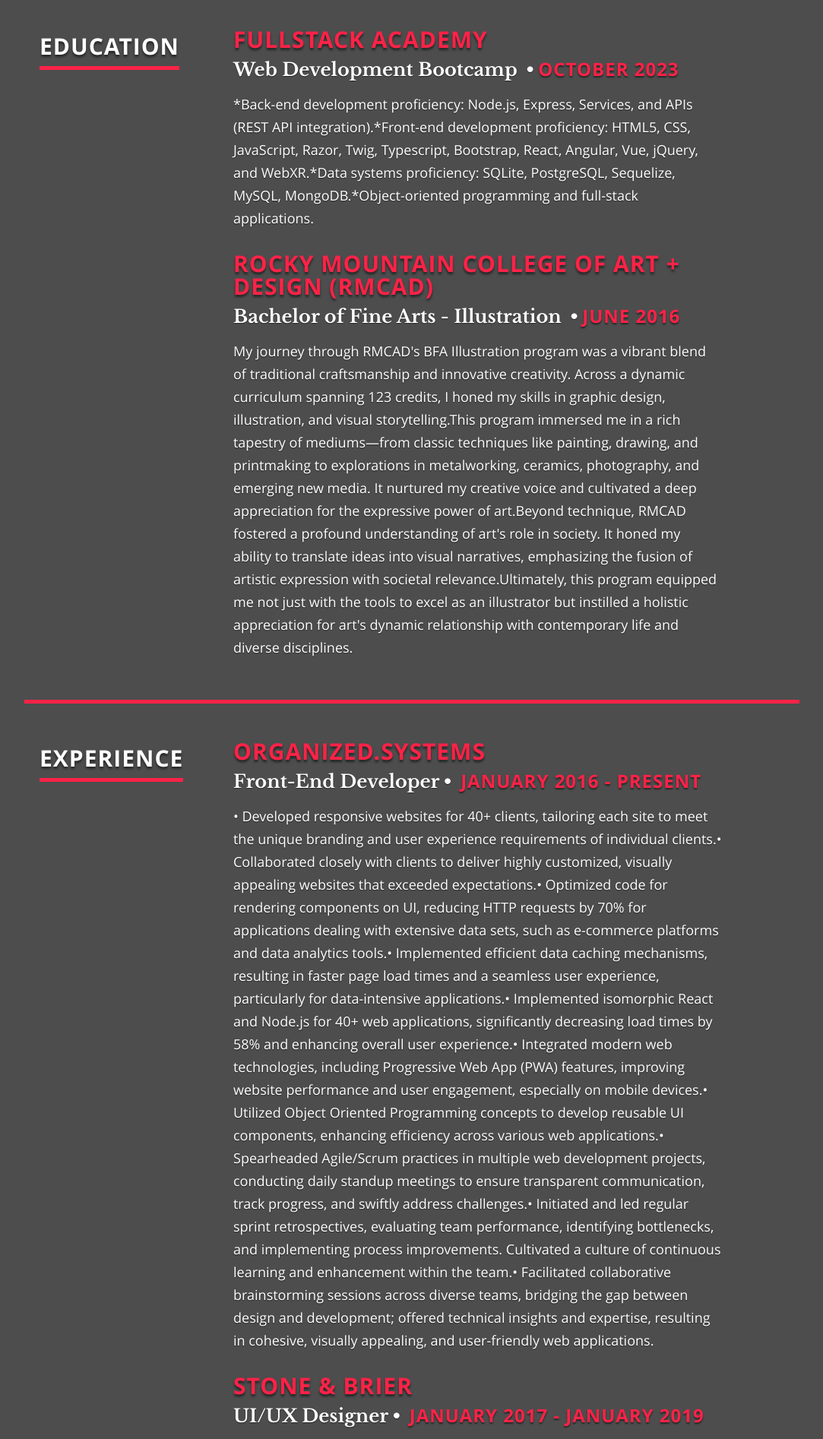
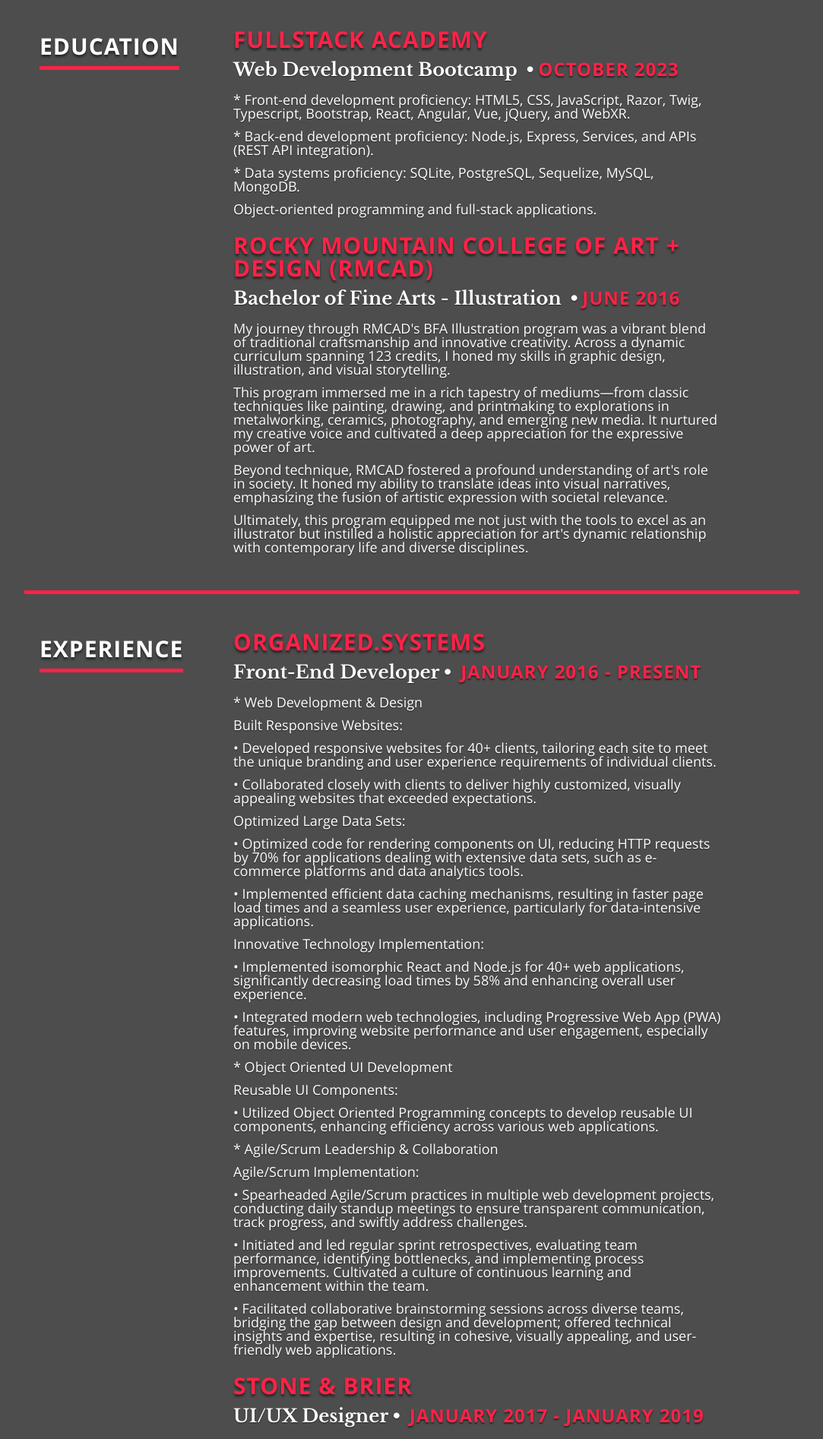
Before and after one commit to Jeremy-Jefferson/Jeremy-Jefferson-Portfolio, a React (Create React App) app: page / in a window 1280 px wide. Shown: the part 1980-3874 px from the top of the page at 76% size, without its empty margins (98-1181 px from the left). Built offline with nearby package versions, Linux system fonts and the light colour scheme.

Commit message:
resume update

```diff
--- a/public/resumeData.json
+++ b/public/resumeData.json
@@ -53,13 +53,25 @@
         "title": "Front-End Developer",
         "years": "January 2016 - Present",
         "description": [
+          "* Web Development & Design",
+          "Built Responsive Websites:",
           "• Developed responsive websites for 40+ clients, tailoring each site to meet the unique branding and user experience requirements of individual clients.",
           "• Collaborated closely with clients to deliver highly customized, visually appealing websites that exceeded expectations.",
+
+          "Optimized Large Data Sets:",
           "• Optimized code for rendering components on UI, reducing HTTP requests by 70% for applications dealing with extensive data sets, such as e-commerce platforms and data analytics tools.",
           "• Implemented efficient data caching mechanisms, resulting in faster page load times and a seamless user experience, particularly for data-intensive applications.",
+
+          "Innovative Technology Implementation:",
           "• Implemented isomorphic React and Node.js for 40+ web applications, significantly decreasing load times by 58% and enhancing overall user experience.",
           "• Integrated modern web technologies, including Progressive Web App (PWA) features, improving website performance and user engagement, especially on mobile devices.",
+
+          "* Object Oriented UI Development",
+          "Reusable UI Components:",
           "• Utilized Object Oriented Programming concepts to develop reusable UI components, enhancing efficiency across various web applications.",
+
+          "* Agile/Scrum Leadership & Collaboration",
+          "Agile/Scrum Implementation:",
           "• Spearheaded Agile/Scrum practices in multiple web development projects, conducting daily standup meetings to ensure transparent communication, track progress, and swiftly address challenges.",
           "• Initiated and led regular sprint retrospectives, evaluating team performance, identifying bottlenecks, and implementing process improvements. Cultivated a culture of continuous learning and enhancement within the team.",
           "• Facilitated collaborative brainstorming sessions across diverse teams, bridging the gap between design and development; offered technical insights and expertise, resulting in cohesive, visually appealing, and user-friendly web applications."
@@ -70,21 +82,25 @@
         "title": "UI/UX Designer",
         "years": "January 2017 - January 2019",
         "description": [
-          "Creative Direction and Client Collaboration",
+          "* Creative Direction and Client Collaboration",
           "Enhanced User Engagement:",
           "• Led brainstorming meetings and creative sessions for 3-5 branding and visual design clients, resulting in a 25% increase in user engagement across multiple projects.",
           "• Fostered a collaborative environment, encouraging the generation of innovative ideas and creative solutions to meet client requirements.",
+
           "Exceptional Design Craftsmanship:",
           "• Developed visually appealing and user-friendly interfaces, improving customer experiences and contributing to a 20% higher client satisfaction rate.",
           "• Ensured seamless integration of design aesthetics and usability, resulting in a cohesive and intuitive user interface design.",
-          "UI/UX Consistency and Documentation",
+
+          "* UI/UX Consistency and Documentation",
           "Comprehensive Design Guidelines:",
           "• Maintained platform-wide consistency by meticulously documenting use cases and UI elements, ensuring a standardized user experience throughout the application.",
           "• Developed comprehensive design guidelines that improved collaboration among team members and expedited the design process by 30%.",
-          "Agile/Scrum Collaboration and Technical Innovation",
+
+          "* Agile/Scrum Collaboration and Technical Innovation",
           "Project-Specific Sprint Planning:",
           "• Collaborated with cross-functional teams to define project-specific sprint goals and plan iterations, aligning design objectives with project milestones and stakeholder expectations.",
           "• Employed technical proficiency to propose and implement innovative strategies, resulting in a 15% reduction in development time while maintaining design integrity.",
+
           "Effective Cross-Functional Communication:",
           "• Worked seamlessly with diverse team members, demonstrating strong communication and collaboration skills. Ensured the integration of design concepts into interactive web interfaces, enhancing the overall user experience."
         ]
@@ -96,11 +112,11 @@
         "degree": "Web Development Bootcamp",
         "graduated": "OCTOBER 2023",
         "description": [
-          "*Back-end development proficiency: Node.js, Express, Services, and APIs (REST API integration).",
-          "*Front-end development proficiency: HTML5, CSS, JavaScript, Razor, Twig, Typescript, Bootstrap, React, Angular, Vue, jQuery, and WebXR.",
-          "*Data systems proficiency: SQLite, PostgreSQL, Sequelize, MySQL, MongoDB.",
-          "*Object-oriented programming and full-stack applications."
-        ]
+          "<li>* Front-end development proficiency: HTML5, CSS, JavaScript, Razor, Twig, Typescript, Bootstrap, React, Angular, Vue, jQuery, and WebXR.</li>",
+          "<li>* Back-end development proficiency: Node.js, Express, Services, and APIs (REST API integration).</li>",
+          "<li>* Data systems proficiency: SQLite, PostgreSQL, Sequelize, MySQL, MongoDB.</li>",
+          "<li>Object-oriented programming and full-stack applications.</li>"
+         ]
       },
       {
         "school": "Rocky Mountain College of Art + Design (RMCAD)",
--- a/src/Components/Resume.js
+++ b/src/Components/Resume.js
@@ -21,7 +21,14 @@
              {education.degree} <span>&bull;</span>
              <em className="date">{education.graduated}</em>
            </p>
-          <p>{education.description}</p>
+           <ul>
+             {education.description.map((item, itemIndex) => (
+               <li
+                 key={itemIndex}
+                 dangerouslySetInnerHTML={{ __html: item }}
+               ></li>
+             ))}
+           </ul>
          </div>
       );
      });
@@ -34,7 +41,14 @@
              {work.title}
              <span>&bull;</span> <em className="date">{work.years}</em>
            </p>
-          <p>{work.description}</p>
+           <ul>
+             {work.description.map((item, itemIndex) => (
+               <li
+                 key={itemIndex}
+                 dangerouslySetInnerHTML={{ __html: item }}
+               ></li>
+             ))}
+           </ul>
          </div>
       );
      });
```
Lines whose indentation alone changed are shown as unchanged.
